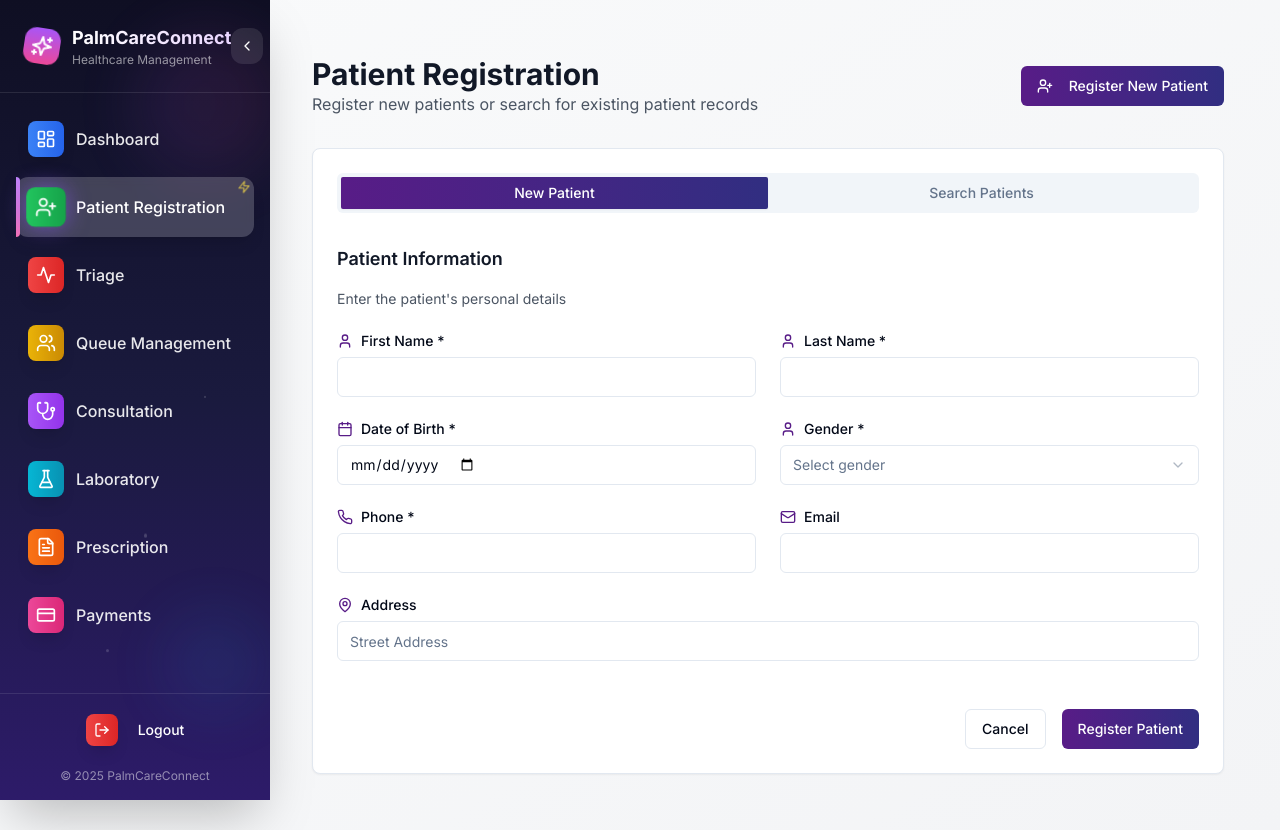
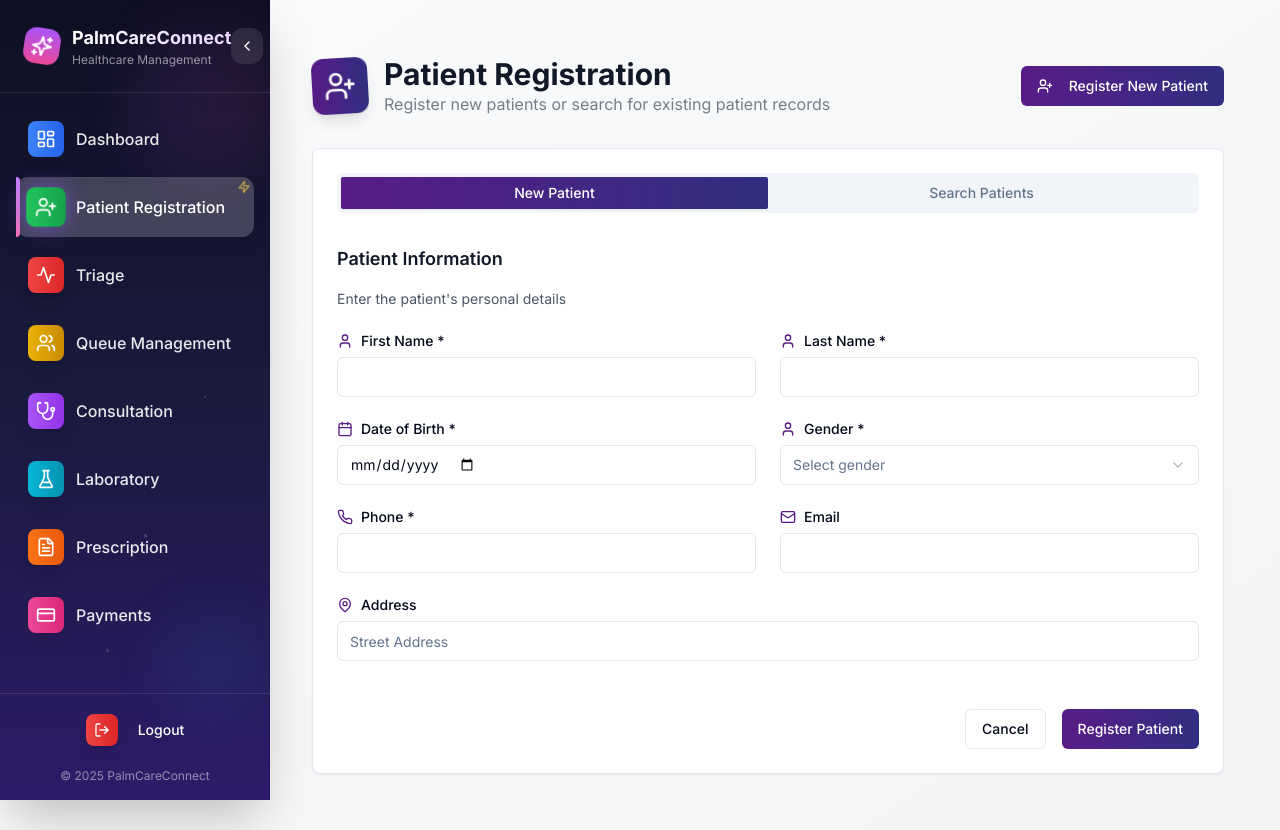
Before and after one commit to morde2002/palmcare-connect, a Next.js app: page /patient-registration in a window 1280 px wide. Built offline with nearby package versions, Linux system fonts and the light colour scheme.

Commit message:
recent update

```diff
--- a/app/patient-registration/page.tsx
+++ b/app/patient-registration/page.tsx
@@ -166,14 +166,32 @@ export default function PatientRegistration() {
       <main className="lg:ml-64 p-4 lg:p-8 pt-16 lg:pt-8">
         <div className="p-4 lg:p-6">
           <motion.div initial={{ opacity: 0, y: 20 }} animate={{ opacity: 1, y: 0 }} transition={{ duration: 0.6 }}>
-            <div className="flex justify-between items-center mb-6 lg:mb-8">
-              <div className="flex items-center gap-4">
-
-                <div>
-                  <h1 className="text-2xl lg:text-3xl font-bold text-gray-900">Patient Registration</h1>
-                  <p className="text-gray-600 text-sm lg:text-base">
+            {/* Updated Header */}
+            <motion.div
+              initial={{ opacity: 0, y: -20 }}
+              animate={{ opacity: 1, y: 0 }}
+              transition={{ duration: 0.5 }}
+              className="flex flex-col sm:flex-row justify-between items-start sm:items-center mb-6 lg:mb-8 gap-4"
+            >
+              <div className="flex items-center gap-3 sm:gap-4">
+                <motion.div
+                  className="p-2 sm:p-3 rounded-xl bg-gradient-to-r from-[#581c87] to-[#312e81] shadow-lg"
+                  animate={{ rotate: [0, 5, -5, 0] }}
+                  transition={{ duration: 2, repeat: Number.POSITIVE_INFINITY }}
+                >
+                  <UserPlus className="h-6 w-6 sm:h-8 sm:w-8 text-white" />
+                </motion.div>
+                <div className="text-center sm:text-left">
+                  <h1 className="text-2xl sm:text-3xl font-bold text-gray-900 flex items-center gap-2">
+                    Patient Registration
+                  </h1>
+                  <motion.p
+                    className="text-sm sm:text-base text-gray-600"
+                    animate={{ opacity: [0.7, 1, 0.7] }}
+                    transition={{ duration: 3, repeat: Number.POSITIVE_INFINITY }}
+                  >
                     Register new patients or search for existing patient records
-                  </p>
+                  </motion.p>
                 </div>
               </div>
 
@@ -182,7 +200,7 @@ export default function PatientRegistration() {
                 <span className="hidden sm:inline">Register New Patient</span>
                 <span className="sm:hidden">Register</span>
               </Button>
-            </div>
+            </motion.div>
 
             <Card className="max-w-6xl mx-auto">
               <CardHeader>
--- a/components/mobile-sidebar.tsx
+++ b/components/mobile-sidebar.tsx
@@ -194,7 +194,7 @@ export default function MobileSidebar() {
             animate="open"
             exit="closed"
             variants={sidebarVariants}
-            className="bg-gradient-to-b from-[#0f0f23] via-[#1a1a3e] to-[#2d1b69] text-white flex flex-col fixed left-0 top-0 h-screen z-[9999] shadow-2xl overflow-hidden w-[85%] sm:w-[70%] md:w-[60%]"
+            className="bg-gradient-to-b from-[#0f0f23] via-[#1a1a3e] to-[#2d1b69] text-white flex flex-col fixed left-0 top-0 h-screen z-[9999] shadow-2xl overflow-hidden w-[80%] sm:w-[70%] md:w-[60%]"
           >
             {/* Animated Background Elements */}
             <div className="absolute inset-0 overflow-hidden">
@@ -260,7 +260,7 @@ export default function MobileSidebar() {
                   className="flex items-center gap-3"
                 >
                   <motion.div
-                    className="w-12 h-12 bg-gradient-to-r from-purple-500 to-pink-500 rounded-xl flex items-center justify-center"
+                    className="w-10 h-10 bg-gradient-to-r from-purple-500 to-pink-500 rounded-xl flex items-center justify-center"
                     animate={{ rotate: 360 }}
                     transition={{ duration: 20, repeat: Number.POSITIVE_INFINITY, ease: "linear" }}
                   >
@@ -268,7 +268,7 @@ export default function MobileSidebar() {
                   </motion.div>
                   <div>
                     <motion.h1
-                      className="text-x font-bold bg-gradient-to-r from-white to-purple-200 bg-clip-text text-transparent"
+                      className="text-lg font-bold bg-gradient-to-r from-white to-purple-200 bg-clip-text text-transparent"
                       animate={{ backgroundPosition: ["0%", "100%", "0%"] }}
                       transition={{ duration: 3, repeat: Number.POSITIVE_INFINITY }}
                     >
```
